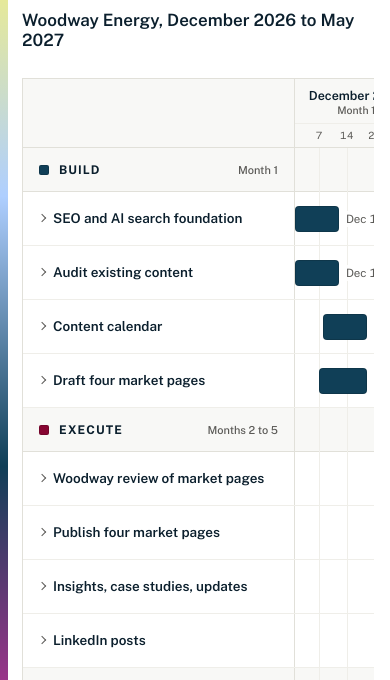
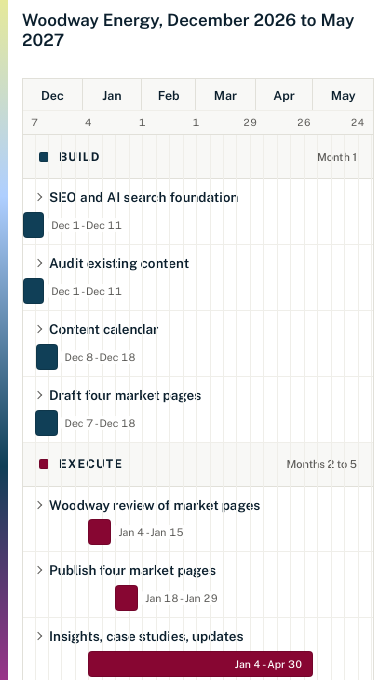
Before and after one commit to nbuscemi-lumix/woodway-program, a plain HTML site: page index.html in a window 390 px wide. Shown: the part 91-771 px from the top of the page. Drawn offline with nearby package versions, Linux system fonts and the light colour scheme.

Commit message:
Make timeline responsive to its container width
Fluid label column, short month names and thinner week ticks below 900px,
and a stacked name-over-lane layout below 620px.

Co-Authored-By: Claude Sonnet 5.5 <noreply@anthropic.com>
Claude-Session: https://claude.ai/code/session_01LXnJxc4cqrJBo96v3HE7Xu

```diff
--- a/index.html
+++ b/index.html
@@ -23,7 +23,7 @@
   --sky: #afcfff;
   --magenta: #c8329a;
   --font: "Public Sans", "Helvetica Neue", Arial, sans-serif;
-  --label: 272px;
+  --label: clamp(150px, 22cqw, 272px);
   color-scheme: light;
 }
 
@@ -60,10 +60,9 @@ h1 {
 
 .sub { margin-top: 14px; font-size: 17px; font-weight: 600; }
 
-.scroll { overflow-x: auto; margin-top: 28px; }
+.scroll { margin-top: 28px; container-type: inline-size; }
 
 .gantt {
-  min-width: 1000px;
   position: relative;
   border: 1px solid var(--line);
   background: var(--paper);
@@ -214,6 +213,32 @@ h1 {
   overflow: hidden;
 }
 .gl { position: absolute; top: 0; bottom: 0; width: 1px; background: var(--faint); }
+.mshort { display: none; }
+
+/* Responsive: the chart reacts to its own width, so it holds up in a narrow window, a side panel or a resized slide. */
+@container (max-width: 900px) {
+  .mfull { display: none; }
+  .mshort { display: inline; }
+  .tick:not(.t2) { display: none; }
+  .bdate { font-size: 10.5px; }
+  .pm { display: none; }
+}
+
+/* Narrow: each task stacks its name above a full-width lane. */
+@container (max-width: 620px) {
+  .head { grid-template-columns: 1fr; }
+  .head-label { display: none; }
+  .overlay { left: 0; }
+  .mnum { display: none; }
+  .pm { display: inline; }
+  .tick:not(.t4) { display: none; }
+  .row:not(.phase) { flex-direction: column; min-height: 0; }
+  .row:not(.phase) .cell { flex: none; border-right: 0; padding: 10px 12px 0; }
+  .row:not(.phase) .lane { flex: none; height: 38px; }
+  .row.phase .cell { flex: 1; border-right: 0; }
+  .row.phase .lane { display: none; }
+}
+
 @media (max-width: 640px) {
   body { padding: 24px 16px 32px 22px; }
 }
@@ -271,7 +296,8 @@ h1 {
     var next = Date.UTC(2026, 12 + i, 1);
     var fd = new Date(first);
     months += '<div class="month" style="flex:0 0 ' + ((next - first) / DAY / TOTAL * 100).toFixed(3) + '%">' +
-      FULL[fd.getUTCMonth()] + " " + fd.getUTCFullYear() +
+      '<span class="mfull">' + FULL[fd.getUTCMonth()] + " " + fd.getUTCFullYear() + "</span>" +
+      '<span class="mshort">' + MON[fd.getUTCMonth()] + "</span>" +
       '<span class="mnum">Month ' + (i + 1) + "</span></div>";
   }
 
@@ -279,10 +305,11 @@ h1 {
   var ticks = "", grid = "";
   var t = START;
   while (new Date(t).getUTCDay() !== 1) t += DAY;
-  for (; t < END; t += 7 * DAY) {
+  for (var ti = 0; t < END; t += 7 * DAY, ti++) {
     var p = pct(t);
     grid += '<div class="gl" style="left:' + p.toFixed(3) + '%"></div>';
-    if (p < 97.5) ticks += '<span class="tick" style="left:' + p.toFixed(3) + '%">' + new Date(t).getUTCDate() + "</span>";
+    if (p < 97.5) ticks += '<span class="tick' + (ti % 2 === 0 ? " t2" : "") + (ti % 4 === 0 ? " t4" : "") +
+      '" style="left:' + p.toFixed(3) + '%">' + new Date(t).getUTCDate() + "</span>";
   }
 
   // Rows
```
